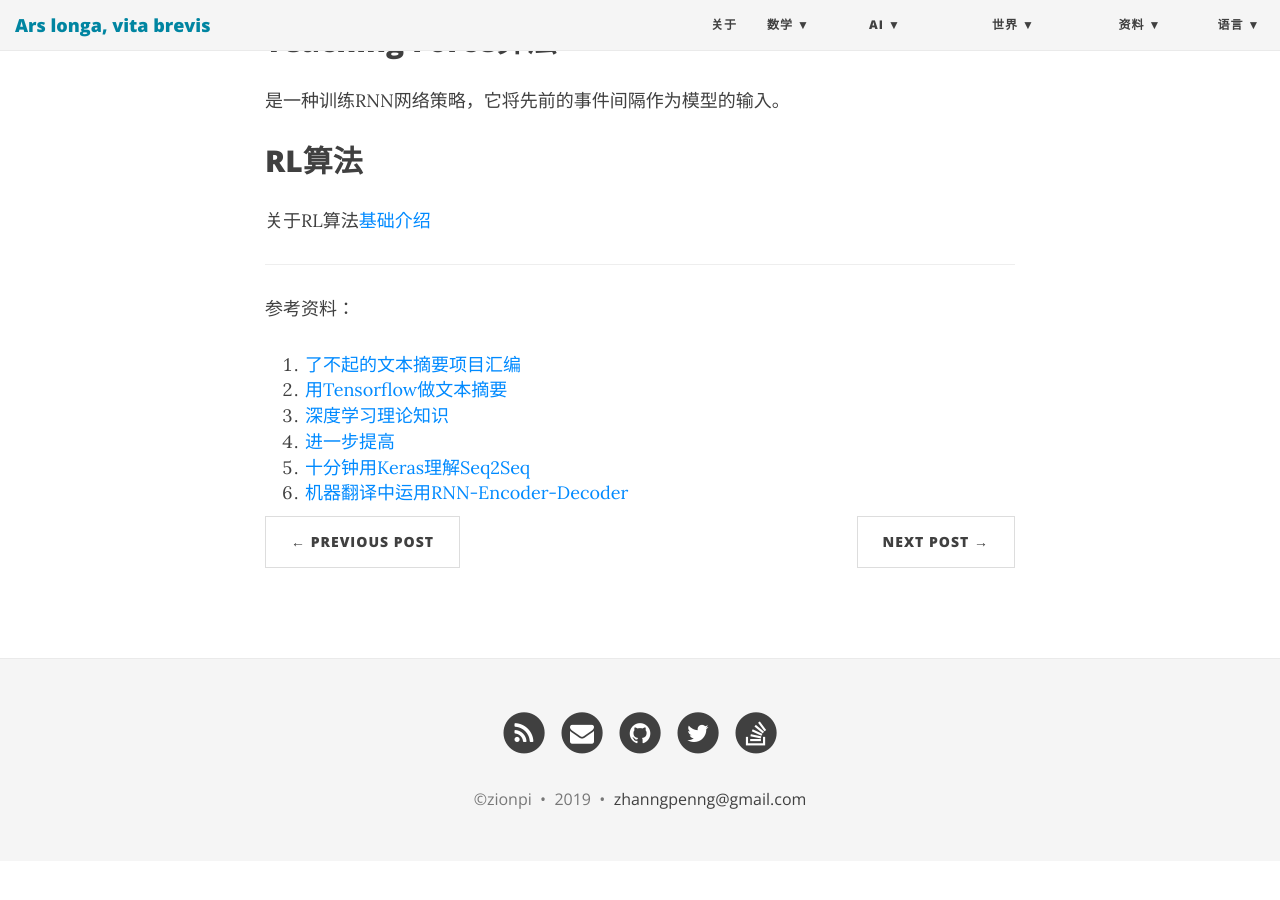
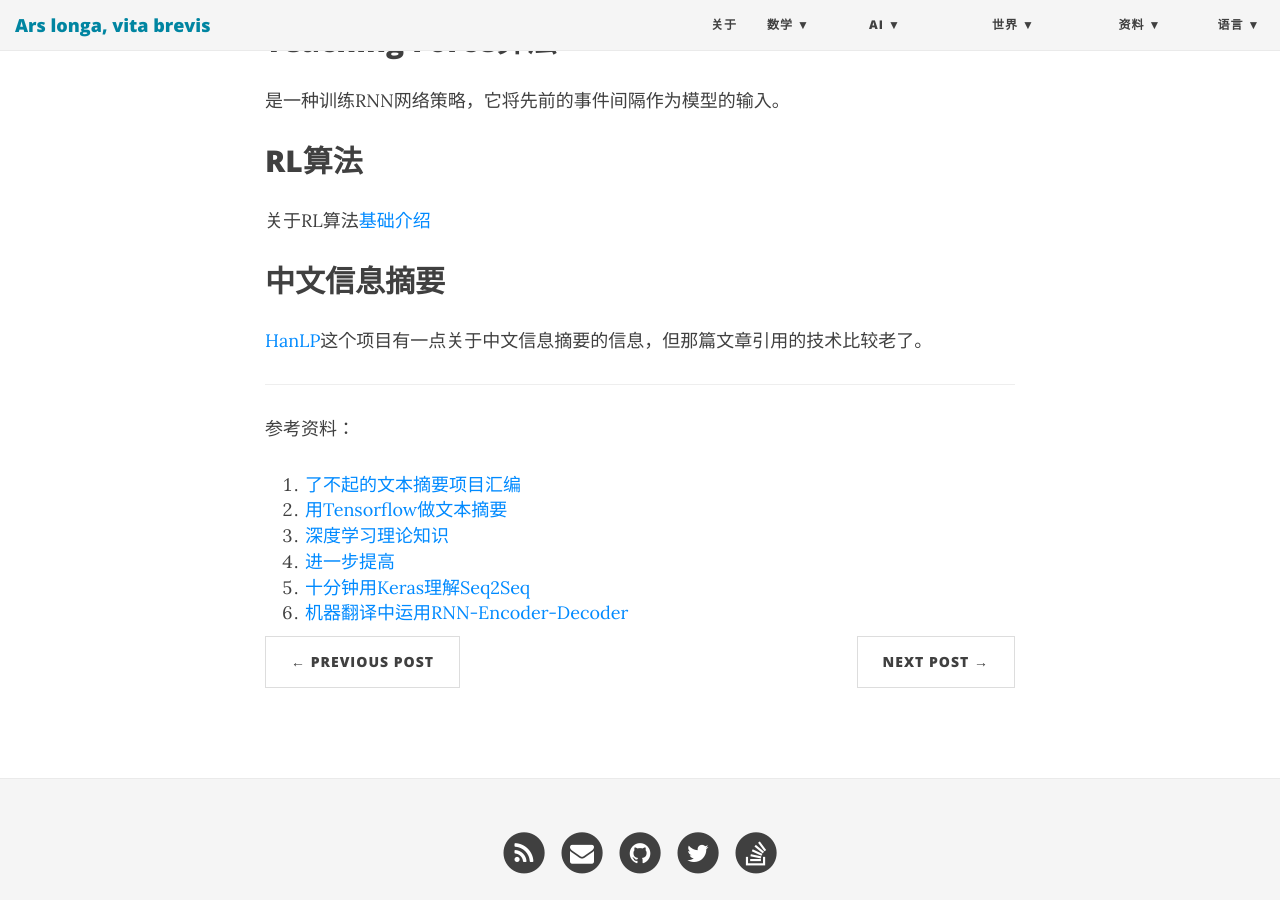
Before and after one commit to ZionPi/zionpi.github.io, a Jekyll site: the page built from _posts/2016-10-15-chinese-text-automatic-summarization.md, in a window 1280 px wide and 900 px high, scrolled down 640 px. Built offline with Jekyll 4.4.1, drawn with Linux system fonts in a browser that asks for light colours; nearby versions of some CDN libraries; before the commit the page ends 1501 px from its top, so only the background shows below that.

Commit message:
Update 2016-10-15-chinese-text-automatic-summarization.md

```diff
--- a/_posts/2016-10-15-chinese-text-automatic-summarization.md
+++ b/_posts/2016-10-15-chinese-text-automatic-summarization.md
@@ -16,6 +16,9 @@ Keras有一个基于LSTM的[Seq2Seq实现](https://github.com/keras-team/keras/b
 ## RL算法
 关于RL算法[基础介绍](https://medium.com/@jonathan_hui/rl-basics-algorithms-and-terms-ae98314851d7)
 
+## 中文信息摘要
+[HanLP](https://github.com/hankcs/HanLP)这个项目有一点关于中文信息摘要的信息，但那篇文章引用的技术比较老了。
+
 ---
 参考资料：
 1. [了不起的文本摘要项目汇编](https://github.com/mathsyouth/awesome-text-summarization)
```
